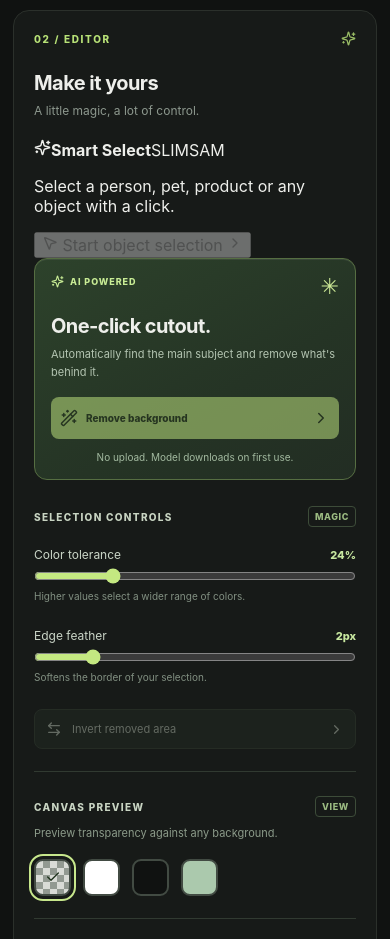
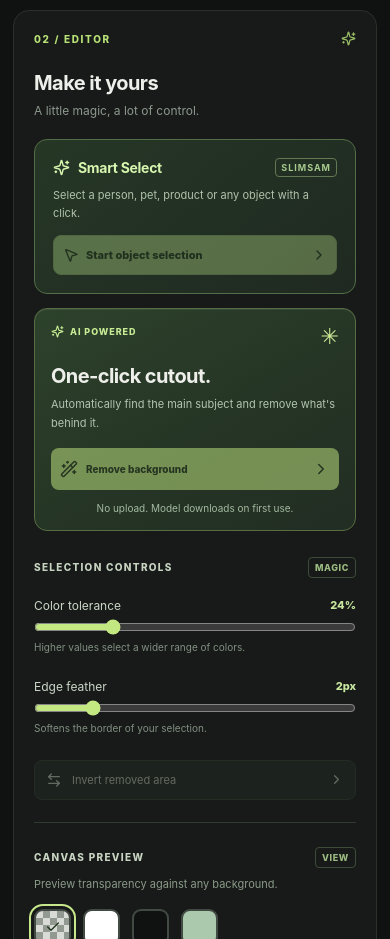
Before and after one commit to ABCPeter123/Background-Remover, a React (Vite) app: page / in a window 390 px wide. Shown: the part 1580-2519 px from the top of the page. Built offline with nearby package versions, Linux system fonts and the light colour scheme.

Commit message:
Add responsive Smart Select controls and translucent mask overlays

```diff
--- a/src/style.css
+++ b/src/style.css
@@ -262,3 +262,192 @@ button:focus-visible, a:focus-visible, input:focus-visible { outline: 2px solid
 @media (prefers-reduced-motion: reduce) {
   *, *::before, *::after { animation-duration: .01ms !important; transition-duration: .01ms !important; }
 }
+
+
+/* Object-aware selection UI */
+.smart-card {
+  border-radius: 13px;
+  border: 1px solid #536e46;
+  background: linear-gradient(140deg, #263726, #1f2921);
+  padding: 16px 14px;
+  margin-bottom: 14px;
+}
+.smart-card-active {
+  border-color: #a4db70;
+  box-shadow: inset 0 1px 0 #d8fca418;
+}
+.smart-heading {
+  display: flex;
+  align-items: center;
+  gap: 8px;
+  color: #d6f5ae;
+}
+.smart-heading strong { font-size: 14px; letter-spacing: -.3px; }
+.smart-heading span {
+  margin-left: auto;
+  font-size: 9px;
+  font-weight: 750;
+  letter-spacing: 1px;
+  color: #a6c98d;
+  border: 1px solid #637954;
+  padding: 3px 5px;
+  border-radius: 4px;
+}
+.smart-description {
+  margin: 10px 0 13px;
+  color: #b0c3ac;
+  font-size: 11px;
+  line-height: 1.6;
+}
+.smart-open {
+  display: flex;
+  width: 100%;
+  align-items: center;
+  justify-content: center;
+  gap: 7px;
+  border: 1px solid #a4c778;
+  background: #bde68b;
+  color: #193014;
+  border-radius: 8px;
+  padding: 11px 9px;
+  font-size: 11px;
+  font-weight: 800;
+}
+.smart-open svg:last-child { margin-left: auto; }
+.smart-open:hover:not(:disabled) { background: #ddf6b7; }
+.smart-open:disabled { opacity: .35; }
+.smart-status {
+  display: flex;
+  align-items: center;
+  gap: 8px;
+  color: #d0edb7;
+  font-size: 11px;
+  font-weight: 660;
+  padding: 10px 0;
+}
+.smart-status-dot {
+  width: 7px;
+  height: 7px;
+  flex-shrink: 0;
+  border-radius: 100%;
+  background: #e4bd68;
+}
+.smart-status-dot.is-ready { background: #b0e474; }
+.smart-instructions {
+  color: #a9bda8;
+  line-height: 1.6;
+  font-size: 11px;
+  margin: 2px 0 15px;
+}
+.smart-score {
+  display: flex;
+  justify-content: space-between;
+  align-items: center;
+  gap: 8px;
+  color: #9fb795;
+  letter-spacing: .7px;
+  font-weight: 750;
+  font-size: 9px;
+  border-top: 1px solid #476043;
+  padding: 10px 0;
+}
+.smart-score strong { font-size: 13px; color: #d3f9a9; }
+.smart-apply {
+  display: grid;
+  grid-template-columns: 1fr 1fr;
+  gap: 7px;
+  margin-top: 10px;
+}
+.smart-apply button {
+  padding: 11px 7px;
+  border-radius: 8px;
+  display: flex;
+  justify-content: center;
+  align-items: center;
+  gap: 5px;
+  font-size: 10px;
+  font-weight: 770;
+}
+.smart-keep { color: #20301a; background: #c5ee91; border: 1px solid #c5ee91; }
+.smart-remove { color: #e2f2d6; background: #33482f; border: 1px solid #64815b; }
+.smart-apply button:hover:not(:disabled) { filter: brightness(1.12); }
+.smart-apply button:disabled { opacity: .33; }
+.smart-clear {
+  display: flex;
+  align-items: center;
+  gap: 5px;
+  margin-top: 12px;
+  background: none;
+  border: 0;
+  color: #a7bca1;
+  padding: 0;
+  font-size: 11px;
+}
+.smart-clear:disabled { opacity: .4; }
+.canvas-visual {
+  position: relative;
+  display: inline-block;
+  max-width: 100%;
+  max-height: 64vh;
+  flex-shrink: 0;
+  line-height: 0;
+  transform-origin: center;
+}
+.canvas-visual .image-canvas {
+  display: block;
+  max-width: 100%;
+  max-height: 64vh;
+  transform: none;
+}
+.smart-overlay {
+  position: absolute;
+  inset: 0;
+  width: 100%;
+  height: 100%;
+  pointer-events: none;
+}
+.smart-point {
+  position: absolute;
+  z-index: 2;
+  width: 23px;
+  height: 23px;
+  transform: translate(-50%, -50%);
+  border: 2px solid white;
+  border-radius: 50%;
+  display: grid;
+  place-items: center;
+  color: #0a1a08;
+  font-size: 15px;
+  font-weight: 900;
+  font-family: Arial, sans-serif;
+  line-height: 1;
+  pointer-events: none;
+  box-shadow: 0 1px 7px #0009;
+}
+.smart-point.positive { background: #c6ef84; }
+.smart-point.negative { background: #f3a39b; }
+.selection-pill {
+  position: absolute;
+  pointer-events: none;
+  left: 14px;
+  bottom: 14px;
+  color: #d8f8b2;
+  background: #1b3228ed;
+  border: 1px solid #729864;
+  border-radius: 8px;
+  display: flex;
+  align-items: center;
+  gap: 7px;
+  font-size: 10px;
+  letter-spacing: .6px;
+  font-weight: 760;
+  padding: 8px 10px;
+}
+@media (max-width: 1060px) {
+  .smart-card { padding: 18px; }
+  .smart-apply button { font-size: 12px; }
+}
+@media (max-width: 660px) {
+  .canvas-visual { max-height: 58vh; }
+  .canvas-visual .image-canvas { max-height: 58vh; }
+}
```
